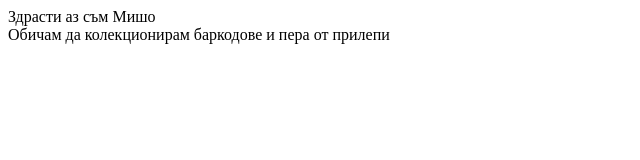
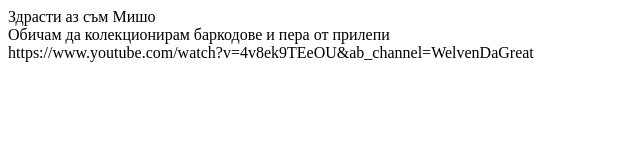
Before and after one commit to mihail-petrov/stu1101261005, a plain HTML site: page index.html in a window 1280 px wide. Shown: the whole page, without its empty margins (0-640 px from the left). Drawn offline with Linux system fonts and the light colour scheme.

Commit message:
add link to my favorite creator

```diff
--- a/index.html
+++ b/index.html
@@ -13,5 +13,8 @@
     <!-- - информация за вашите хобита и интереси -->
     <div>Обичам да колекционирам баркодове и пера от прилепи</div>
 
+    <!-- - линк към материал на любим content creator които ви е вдъхновил -->
+    <div>https://www.youtube.com/watch?v=4v8ek9TEeOU&ab_channel=WelvenDaGreat</div>
+
 </body>
 </html>
```
